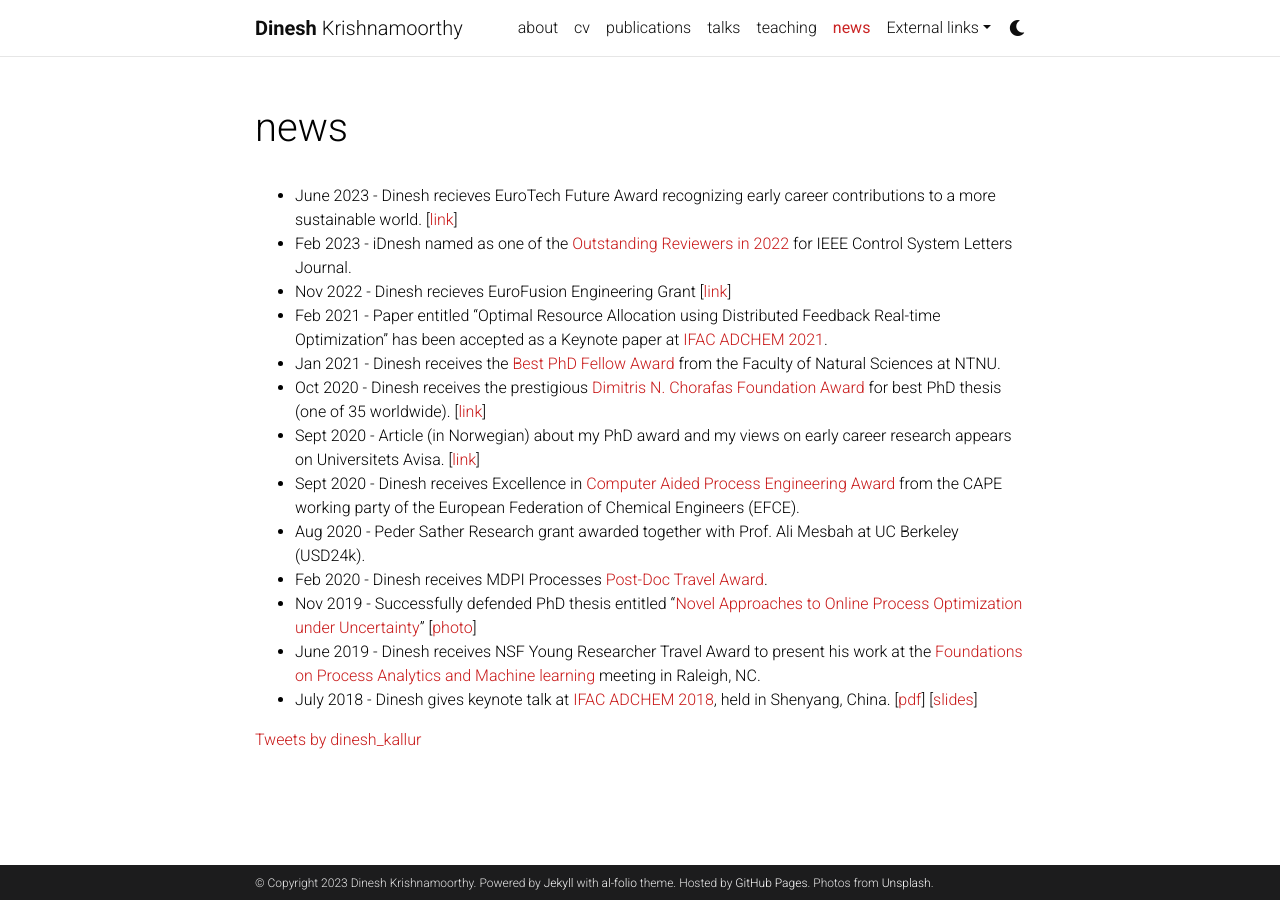
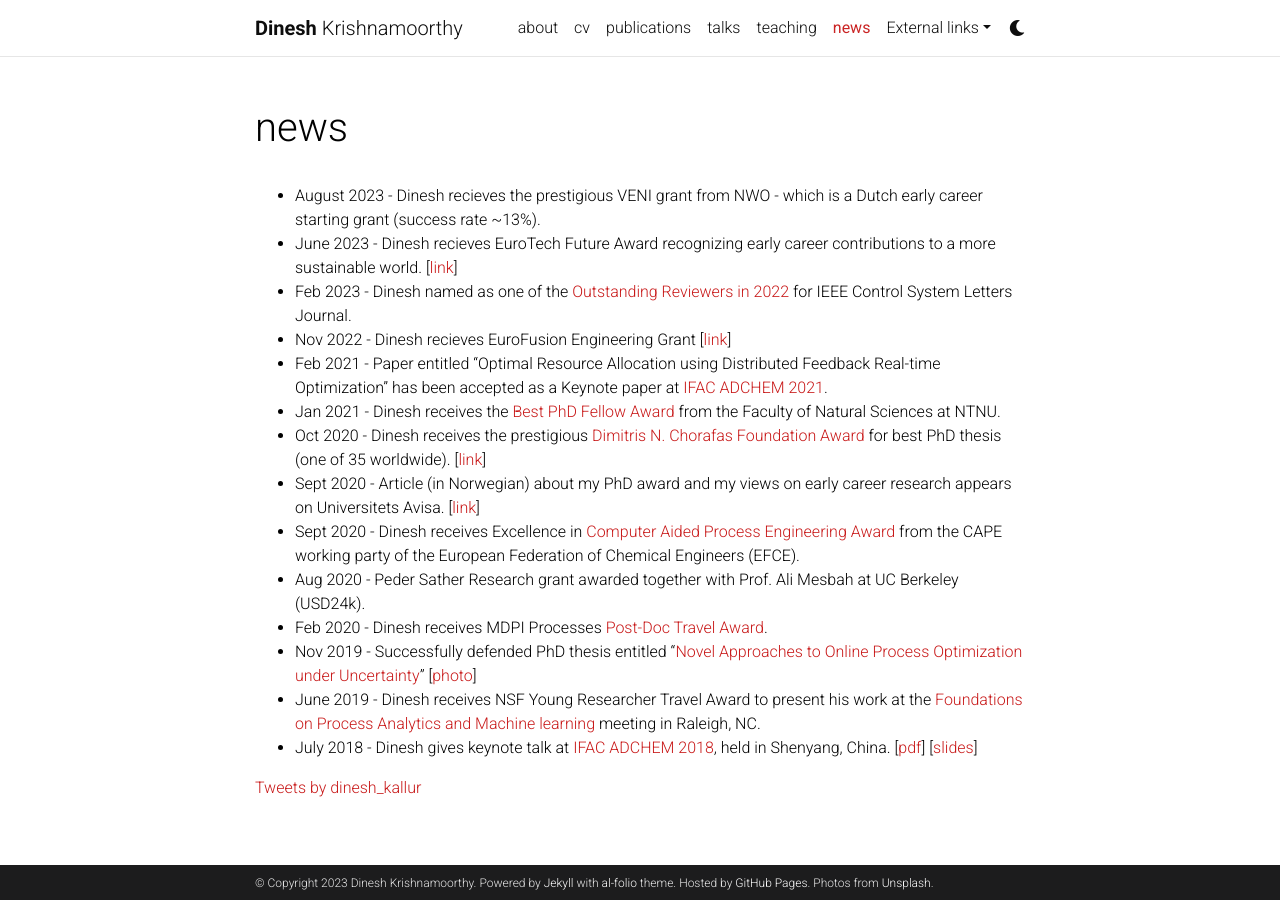
Before and after one commit to dinesh-krishnamoorthy/dinesh-krishnamoorthy.github.io, a Jekyll site: the page built from _pages/news.md, in a window 1280 px wide. Built offline with Jekyll 4.4.1, drawn with Linux system fonts in a browser that asks for light colours; comment, search, counter and statistics services are not loaded; a style sheet for code colours, icons or effects is not loaded.

Commit message:
Update news.md

```diff
--- a/_pages/news.md
+++ b/_pages/news.md
@@ -5,9 +5,9 @@ permalink: /news/
 nav: true
 nav_order: 5
 ---
-
+* August 2023 - Dinesh recieves the prestigious VENI grant from  NWO - which is a Dutch early career starting grant (success rate ~13%).
 * June 2023 - Dinesh recieves EuroTech Future Award recognizing early career contributions to a more sustainable world. [[link](https://eurotech-universities.eu/news-and-events/news/eurotech-future-award-2023-winners/)]
-* Feb 2023 - iDnesh named as one of the [Outstanding Reviewers in 2022](http://ieee-cssletters.dei.unipd.it/Page_reviewers.php?p=3) for IEEE Control System Letters Journal.
+* Feb 2023 - Dinesh named as one of the [Outstanding Reviewers in 2022](http://ieee-cssletters.dei.unipd.it/Page_reviewers.php?p=3) for IEEE Control System Letters Journal.
 * Nov 2022 - Dinesh recieves EuroFusion Engineering Grant [[link](https://www.differ.nl/grant-for-dinesh-krishnamoorthy-for-research-on-controlled-nuclear-fusion)]
 * Feb 2021 - Paper entitled "Optimal Resource Allocation using Distributed Feedback Real-time Optimization" has been accepted as a Keynote paper at [IFAC ADCHEM 2021](https://www.adchem2021.org/).
 * Jan 2021 - Dinesh receives the [Best PhD Fellow Award](https://www.youtube.com/watch?v=QuHFnoTiy-k&ab_channel=NTNUFakultetfornaturvitenskap) from the Faculty of Natural Sciences at NTNU.
```
